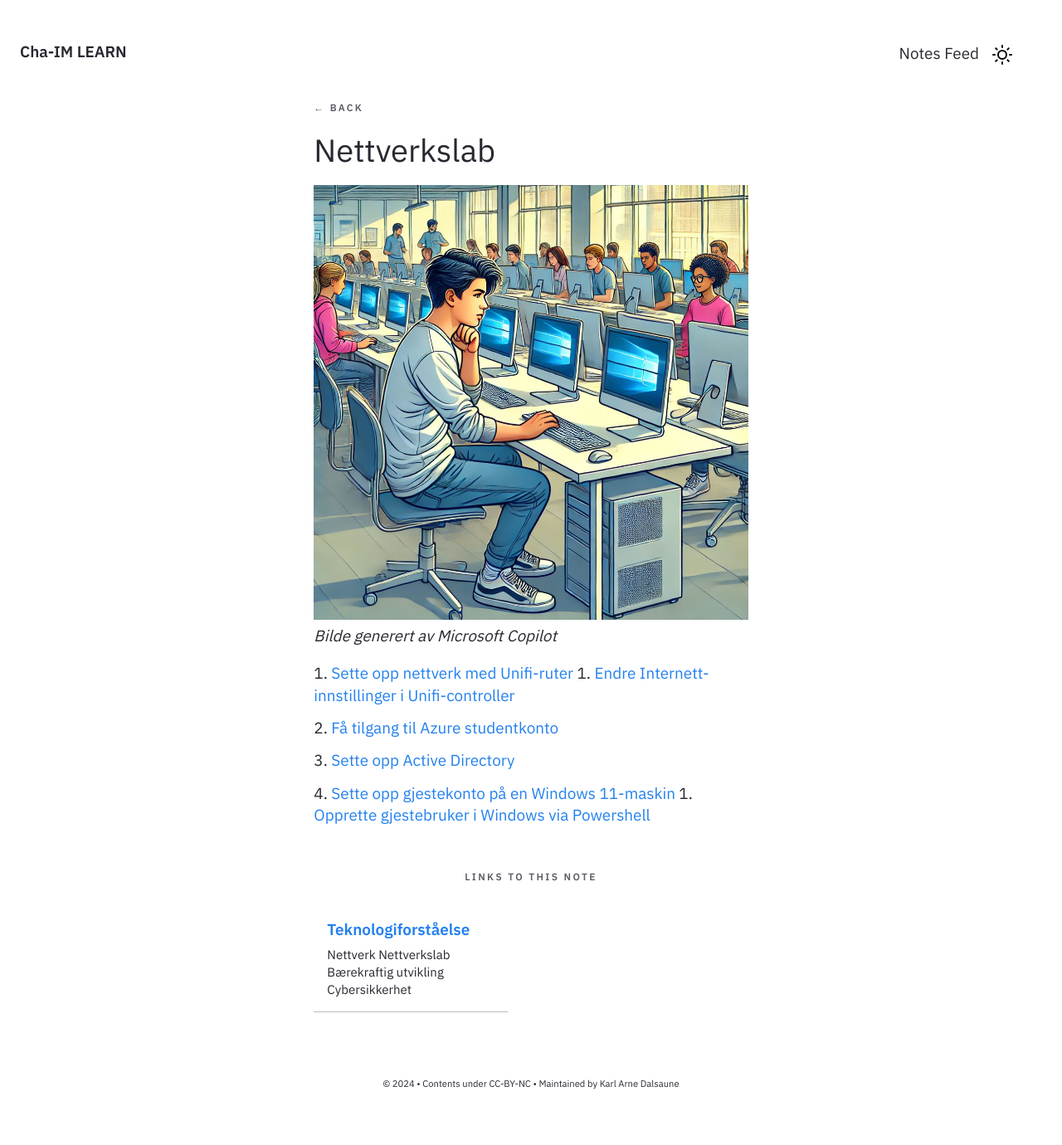
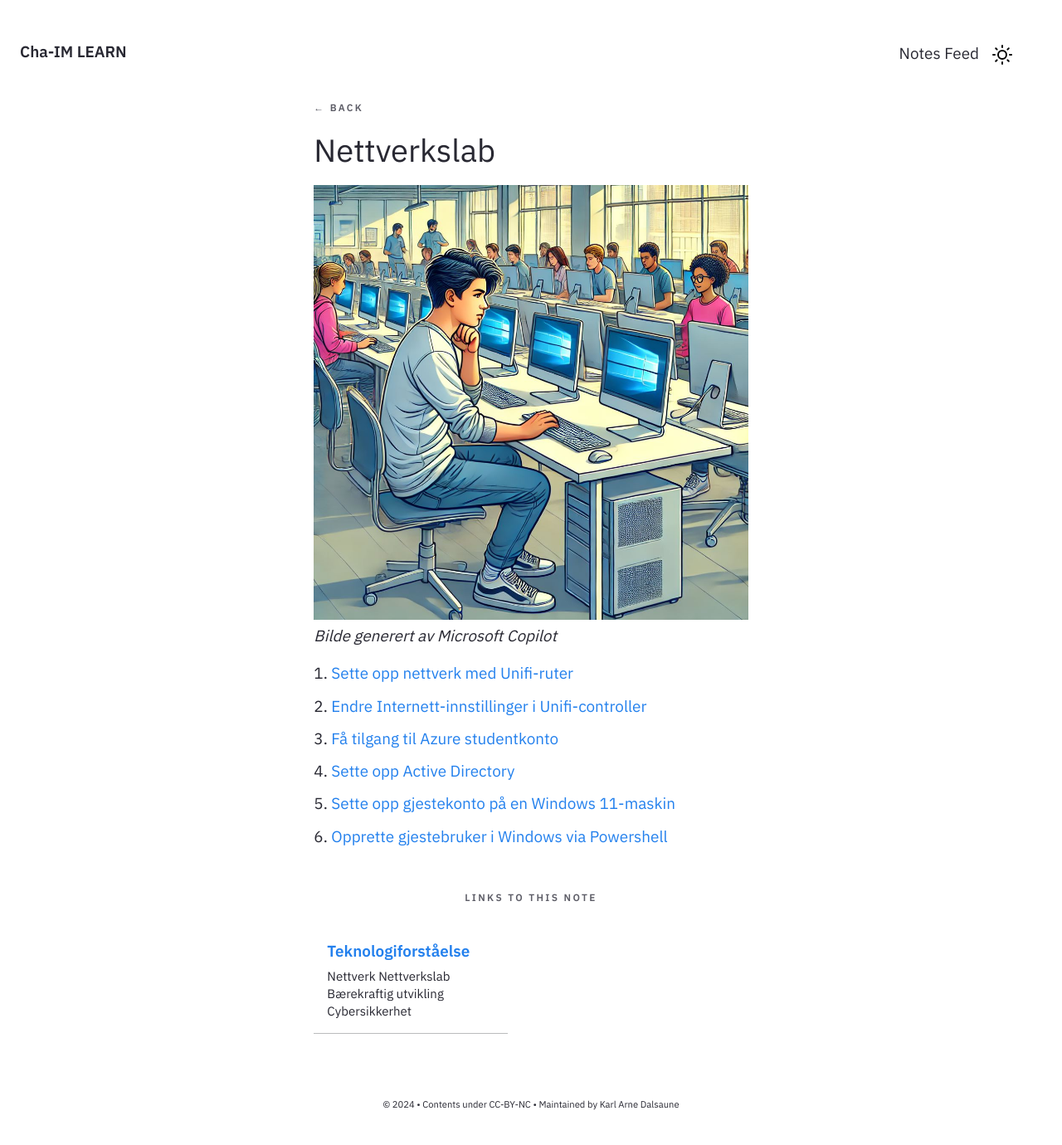
Before and after one commit to Cha-IM/cha-im.github.io, a Jekyll site: the page built from _notes/Public/Teknologiforståelse/Nettverkslab/Nettverkslab.md, in a window 1280 px wide. Shown: the whole page at 83% size. Built offline with Jekyll 4.4.1, drawn with Linux system fonts in a browser that asks for light colours; before the commit the page ends 1354 px from its top, so only the background shows below that.

Commit message:
Karls-MacBook-Pro-236.local 2025-2-6:9:52:28

```diff
--- a/_notes/Public/Teknologiforståelse/Nettverkslab/Nettverkslab.md
+++ b/_notes/Public/Teknologiforståelse/Nettverkslab/Nettverkslab.md
@@ -7,8 +7,8 @@ date: 19-03-2024
 *Bilde generert av Microsoft Copilot*
 
 1. [[Sette opp nettverk med Unifi-ruter]]
-		1. [[Endre Internett-innstillinger i Unifi-controller]]
-2. [[Få tilgang til Azure studentkonto]]
-3. [[Sette opp Active Directory]]
-4. [[Sette opp gjestekonto på en Windows 11-maskin]]
-		1. [[Opprette gjestebruker i Windows via Powershell]]
+2. [[Endre Internett-innstillinger i Unifi-controller]]
+3. [[Få tilgang til Azure studentkonto]]
+4. [[Sette opp Active Directory]]
+5. [[Sette opp gjestekonto på en Windows 11-maskin]]
+6. [[Opprette gjestebruker i Windows via Powershell]]
```
